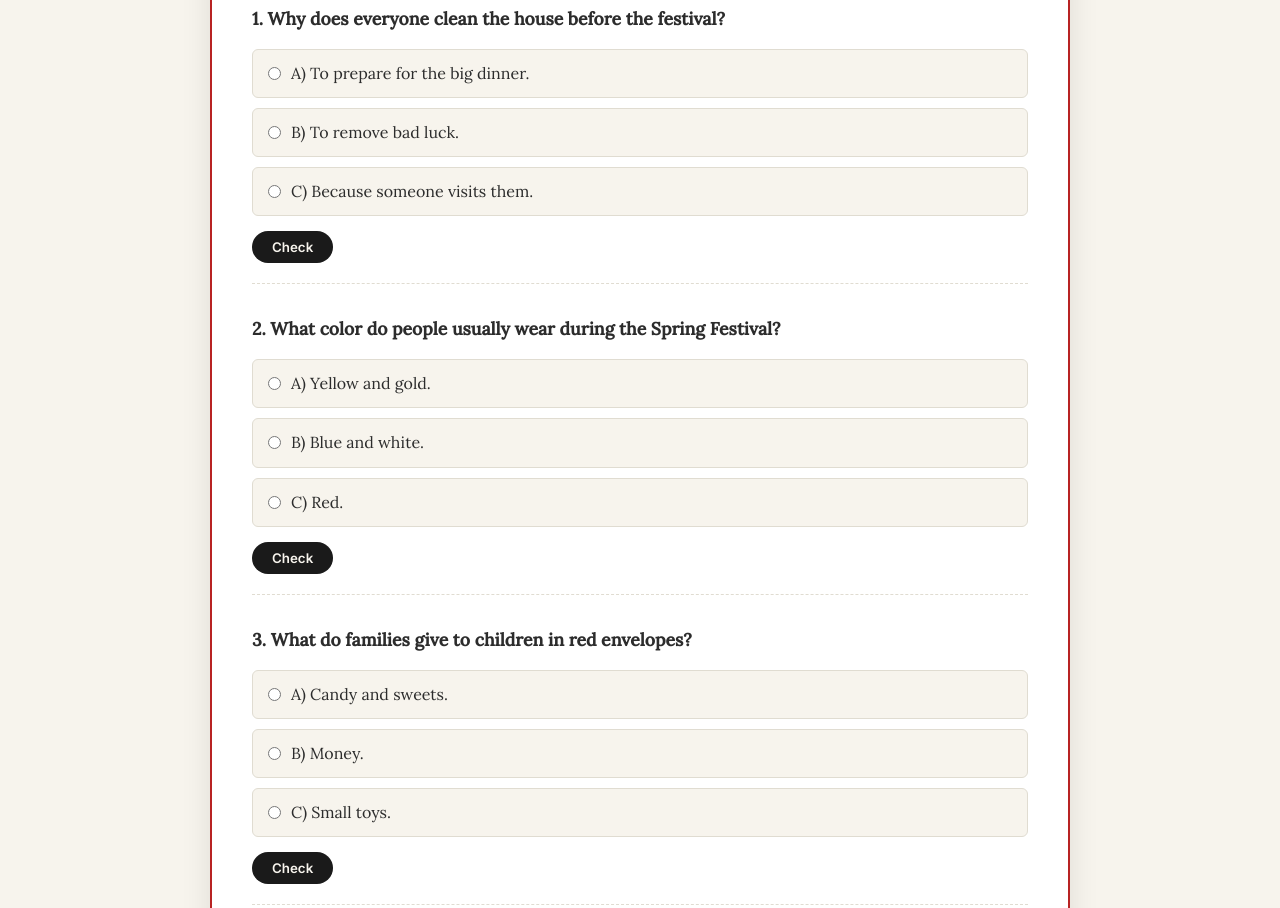
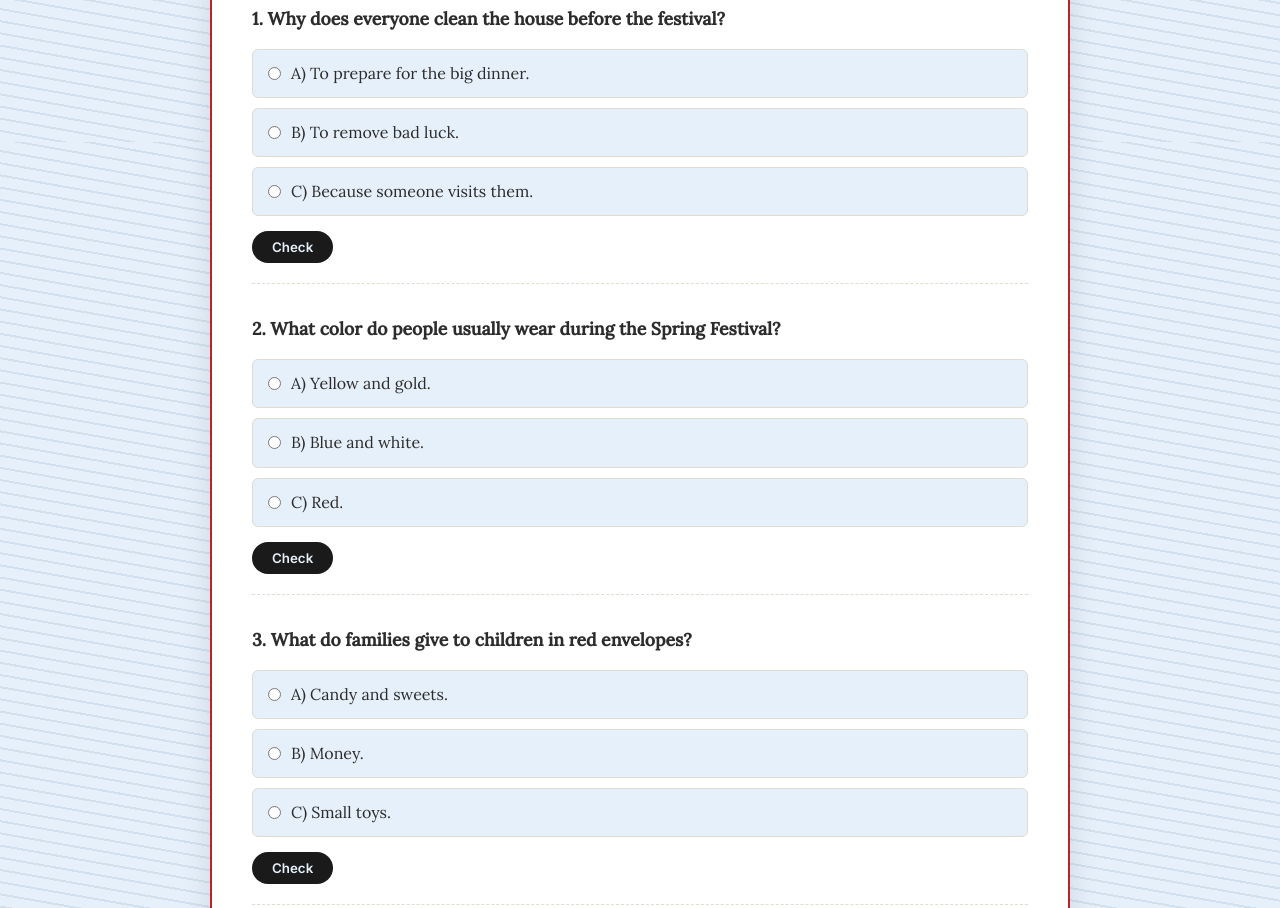
Before and after one commit to Andryuz007/chine-culture, a plain HTML site: page index.html in a window 1280 px wide. Shown: the part 1458-2366 px from the top of the page. Drawn offline with nearby package versions, Linux system fonts and the light colour scheme; a web font is replaced by a local one.

```diff
--- a/index.html
+++ b/index.html
@@ -10,7 +10,7 @@
 <style>
 /* VARIABLES DE COLOR - MODO DÍA Y NOCHE */
 :root {
-  --bg-color: #f7f4ed;
+  --bg-color: #e6f0fa; /* Un azul muy claro para el día lluvioso */
   --text-main: #2c2c2c;
   --text-muted: #5a5a5a;
   --accent-red: #b82323;
@@ -18,8 +18,18 @@
   --accent-dark: #1a1a1a;
   --card-bg: #ffffff;
   --border-color: #e0dcd1;
-  --nav-bg: rgba(247, 244, 237, 0.95);
+  --nav-bg: rgba(230, 240, 250, 0.95);
   --shadow: 0 15px 30px rgba(0,0,0,0.1);
+  --title-color: #e91e63; /* ROSADO PARA EL DÍA */
+
+  /* Efecto de lluvia */
+  --bg-pattern: repeating-linear-gradient(
+    10deg,
+    rgba(255, 255, 255, 0) 0%,
+    rgba(255, 255, 255, 0) 10px,
+    rgba(180, 200, 220, 0.4) 10px,
+    rgba(180, 200, 220, 0.4) 12px
+  );
 }
 
 [data-theme="dark"] {
@@ -33,16 +43,27 @@
   --border-color: #333333;
   --nav-bg: rgba(10, 10, 10, 0.95);
   --shadow: 0 15px 30px rgba(255,255,255,0.05);
+  --title-color: #ff80ab; /* ROSADO BRILLANTE PARA LA NOCHE */
+
+  /* Efecto de luz de luna (resplandor radial) */
+  --bg-pattern: radial-gradient(
+    circle at 50% 10%,
+    rgba(255, 255, 255, 0.15) 0%,
+    rgba(255, 255, 255, 0.05) 20%,
+    rgba(0, 0, 0, 0) 50%
+  );
 }
 
 * { box-sizing: border-box; margin: 0; padding: 0; }
 
 body {
   background-color: var(--bg-color);
+  background-image: var(--bg-pattern); /* Aplica la lluvia o la luna */
+  background-attachment: fixed;
   color: var(--text-main);
   font-family: 'Lora', serif;
   line-height: 1.7;
-  transition: background-color 0.4s, color 0.4s;
+  transition: background-color 0.4s, color 0.4s, background-image 0.6s ease-in-out;
 }
 
 /* BOTÓN DÍA / NOCHE */
@@ -87,7 +108,10 @@ main { max-width: 900px; margin: 100px auto 50px; padding: 0 20px; }
 .hero { text-align: center; margin-bottom: 60px; }
 .hero h1 {
   font-family: 'Playfair Display', serif; font-size: clamp(2.5rem, 5vw, 4rem);
-  color: var(--accent-dark); line-height: 1.1; margin-bottom: 15px;
+  color: var(--title-color); /* AQUÍ SE APLICA EL COLOR ROSADO */
+  line-height: 1.1; margin-bottom: 15px;
+  text-shadow: 2px 2px 4px rgba(0,0,0,0.1); /* Un poco de sombra para que resalte */
+  transition: color 0.4s; /* Transición suave del color */
 }
 .hero p { font-size: 1.1rem; color: var(--text-muted); max-width: 600px; margin: 0 auto 30px; }
 .hero-image {
@@ -337,9 +361,8 @@ footer {
 
   </section>
 
-  <!-- NUEVA SECCIÓN: GRACIAS Y MEME -->
+  <!-- SECCIÓN FINAL: GRACIAS Y MEME -->
   <section class="thank-you-section">
-    <!-- GUION: "And that is all for my presentation. Thank you very much for your attention! I hope you learned something new today. Here is a funny meme for you." -->
     <h2>Thank you!</h2>
     <img src="meme.jpg" alt="Funny meme" class="meme-image">
   </section>
```
